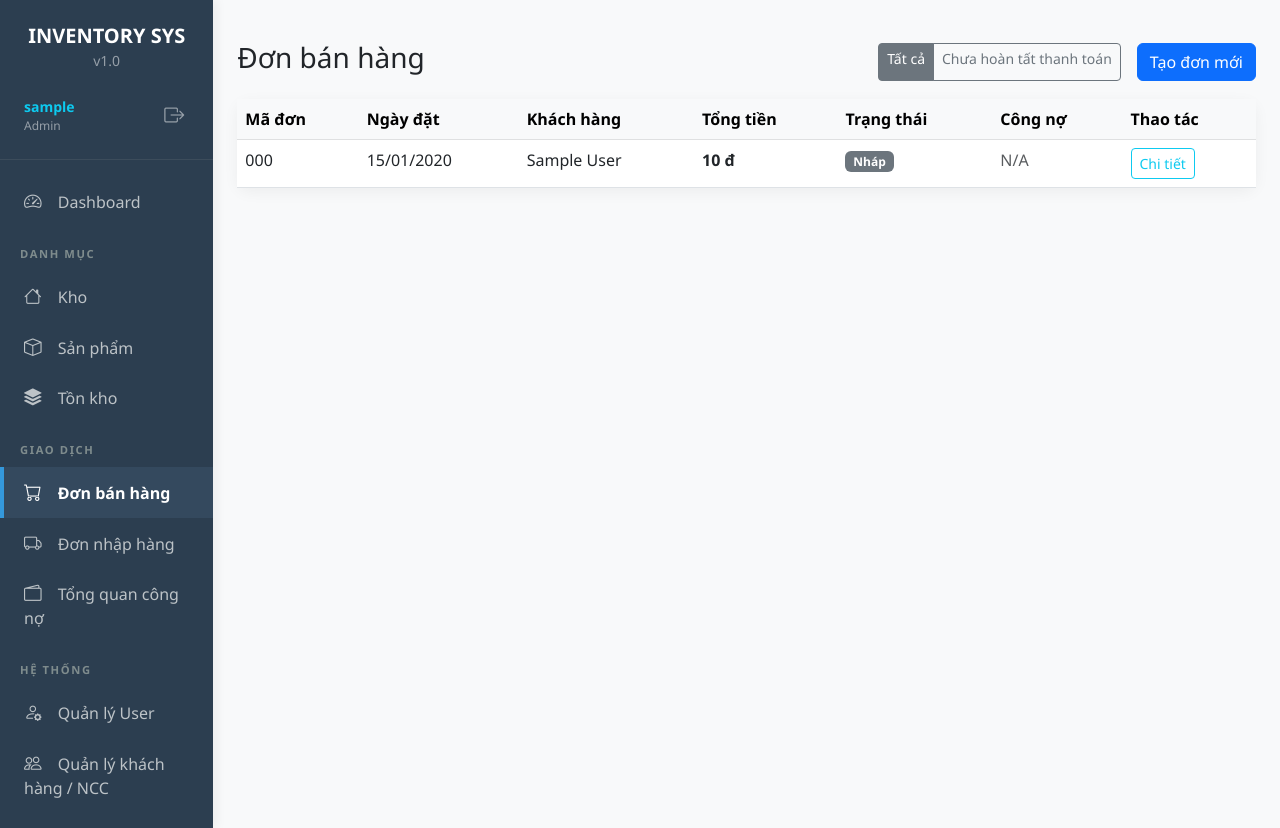
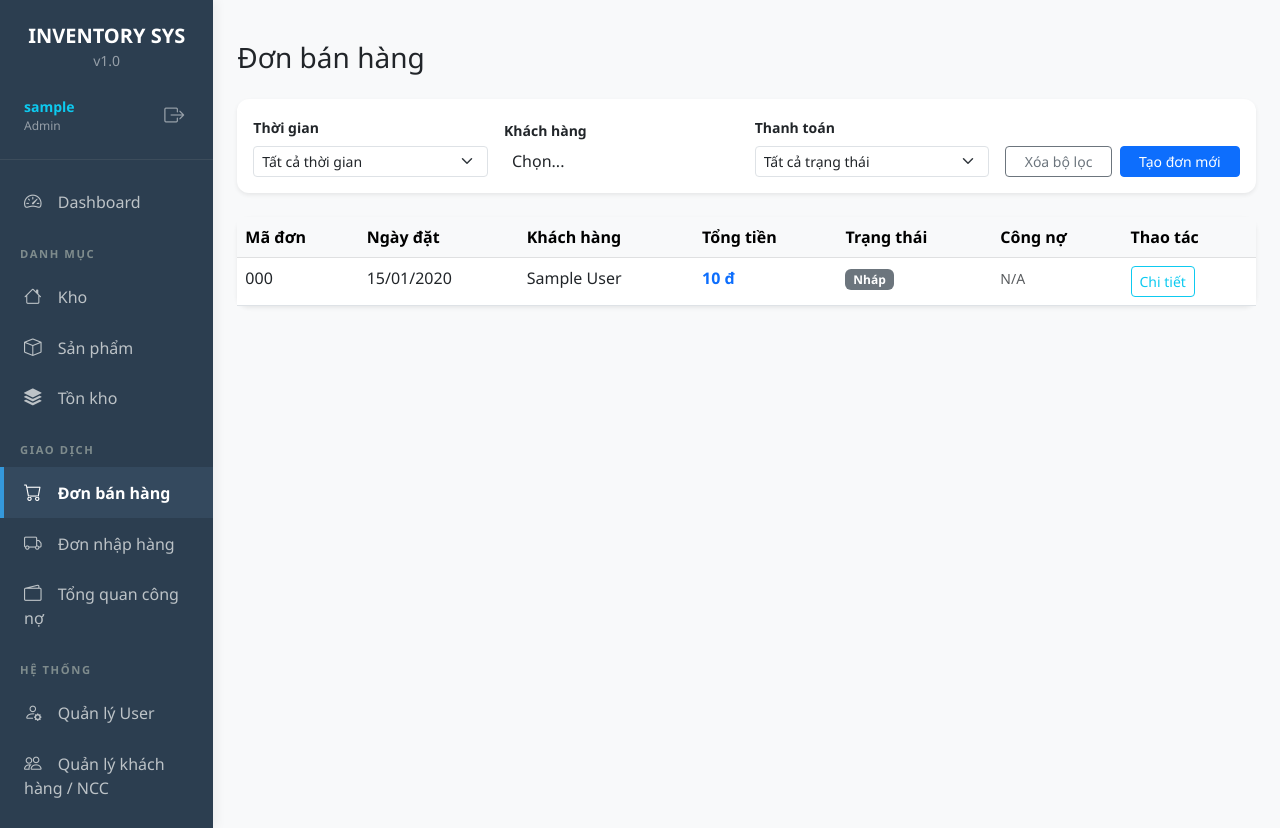
Before and after one commit to tinhduong/inventory_system, a Django app: page /orders/sales/ in a window 1280 px wide. Run offline with Django 5.2, Linux system fonts and the light colour scheme; a user stored in the database is signed in; tables that the repository leaves empty hold one stand-in row (values such as "Sample post"); some libraries are stand-ins or nearby versions.

Commit message:
Implement combined filters for period and partner in order lists

```diff
--- a/orders/views.py
+++ b/orders/views.py
@@ -3,10 +3,32 @@ from django.views.generic import ListView, DetailView, CreateView, DeleteView
 from django.contrib.auth.mixins import LoginRequiredMixin
 from django.contrib import messages
 from django.urls import reverse
+from django.utils import timezone
+from datetime import timedelta
 from .models import SalesOrder, PurchaseOrder, OrderStatus
 from .forms import SalesOrderForm, SalesOrderLineFormSet, PurchaseOrderForm, PurchaseOrderLineFormSet
 from .services.sales_service import confirm_sales_order
 from .services.purchase_service import confirm_purchase_order
+from accounts.models import Customer
+
+def get_period_filter(period):
+    today = timezone.now().date()
+    if period == 'today':
+        return today, today
+    elif period == 'yesterday':
+        yesterday = today - timedelta(days=1)
+        return yesterday, yesterday
+    elif period == '7d':
+        return today - timedelta(days=7), today
+    elif period == '1m':
+        return today - timedelta(days=30), today
+    elif period == '3m':
+        return today - timedelta(days=90), today
+    elif period == '6m':
+        return today - timedelta(days=180), today
+    elif period == '1y':
+        return today - timedelta(days=365), today
+    return None, None
 
 class SalesListView(LoginRequiredMixin, ListView):
     model = SalesOrder
@@ -16,30 +38,42 @@ class SalesListView(LoginRequiredMixin, ListView):
 
     def get_queryset(self):
         queryset = super().get_queryset()
+
+        # 1. Filter by Payment Status (Unpaid)
         payment_status = self.request.GET.get('payment_status')
-
         if payment_status == 'unpaid':
             from django.db.models import Sum, Q, F
             from debt.models import DebtEntry
-
-            # Lấy các đơn đã xác nhận (vì chỉ đơn xác nhận mới có công nợ)
-            queryset = queryset.filter(status='CONFIRMED')
-
-            # Lọc các đơn có DebtEntry chưa hoàn tất
-            # remaining = amount - Sum(payments__amount)
+            queryset = queryset.filter(status=OrderStatus.CONFIRMED)
             debt_qs = DebtEntry.objects.filter(sales_order__isnull=False, is_settlement=False)
             debt_qs = debt_qs.annotate(total_paid=Sum('payments__amount'))
             unpaid_debt_ids = debt_qs.filter(
                 Q(total_paid__isnull=True) | Q(total_paid__lt=F('amount'))
             ).values_list('sales_order_id', flat=True)
+            queryset = queryset.filter(id__in=unpaid_debt_ids)
 
-            queryset = queryset.filter(id__in=unpaid_debt_ids)
+        # 2. Filter by Period
+        period = self.request.GET.get('period')
+        start_date, end_date = get_period_filter(period)
+        if start_date and end_date:
+            if start_date == end_date:
+                queryset = queryset.filter(order_date=start_date)
+            else:
+                queryset = queryset.filter(order_date__range=[start_date, end_date])
+
+        # 3. Filter by Customer
+        customer_id = self.request.GET.get('customer')
+        if customer_id:
+            queryset = queryset.filter(customer_id=customer_id)
 
         return queryset
 
     def get_context_data(self, **kwargs):
         context = super().get_context_data(**kwargs)
         context['payment_status'] = self.request.GET.get('payment_status', 'all')
+        context['current_period'] = self.request.GET.get('period', 'all')
+        context['current_customer'] = self.request.GET.get('customer', '')
+        context['customers'] = Customer.objects.all().order_by('name')
         return context
 
 class SalesDetailView(LoginRequiredMixin, DetailView):
@@ -87,7 +121,6 @@ def confirm_sales_view(request, pk):
         messages.error(request, f"Lỗi khi xác nhận: {str(e)}")
     return redirect('orders:sales-detail', pk=pk)
 
-# Purchase views are similar... I'll implement them below
 class PurchaseListView(LoginRequiredMixin, ListView):
     model = PurchaseOrder
     template_name = 'orders/purchase_list.html'
@@ -96,27 +129,42 @@ class PurchaseListView(LoginRequiredMixin, ListView):
 
     def get_queryset(self):
         queryset = super().get_queryset()
+
+        # 1. Filter by Payment Status (Unpaid)
         payment_status = self.request.GET.get('payment_status')
-
         if payment_status == 'unpaid':
             from django.db.models import Sum, Q, F
             from debt.models import DebtEntry
-
-            queryset = queryset.filter(status='CONFIRMED')
-
+            queryset = queryset.filter(status=OrderStatus.CONFIRMED)
             debt_qs = DebtEntry.objects.filter(purchase_order__isnull=False, is_settlement=False)
             debt_qs = debt_qs.annotate(total_paid=Sum('payments__amount'))
             unpaid_debt_ids = debt_qs.filter(
                 Q(total_paid__isnull=True) | Q(total_paid__lt=F('amount'))
             ).values_list('purchase_order_id', flat=True)
+            queryset = queryset.filter(id__in=unpaid_debt_ids)
 
-            queryset = queryset.filter(id__in=unpaid_debt_ids)
+        # 2. Filter by Period
+        period = self.request.GET.get('period')
+        start_date, end_date = get_period_filter(period)
+        if start_date and end_date:
+            if start_date == end_date:
+                queryset = queryset.filter(order_date=start_date)
+            else:
+                queryset = queryset.filter(order_date__range=[start_date, end_date])
+
+        # 3. Filter by Supplier
+        supplier_id = self.request.GET.get('supplier')
+        if supplier_id:
+            queryset = queryset.filter(supplier_id=supplier_id)
 
         return queryset
 
     def get_context_data(self, **kwargs):
         context = super().get_context_data(**kwargs)
         context['payment_status'] = self.request.GET.get('payment_status', 'all')
+        context['current_period'] = self.request.GET.get('period', 'all')
+        context['current_supplier'] = self.request.GET.get('supplier', '')
+        context['suppliers'] = Customer.objects.all().order_by('name')
         return context
 
 class PurchaseDetailView(LoginRequiredMixin, DetailView):
--- a/templates/orders/sales_list.html
+++ b/templates/orders/sales_list.html
@@ -3,15 +3,49 @@
 {% block content %}
 <div class="d-flex justify-content-between align-items-center mb-3">
     <h3>Đơn bán hàng</h3>
-    <div class="d-flex gap-2">
-        <div class="btn-group me-2">
-            <a href="?payment_status=all" class="btn btn-sm btn-outline-secondary {% if payment_status == 'all' %}active{% endif %}">Tất cả</a>
-            <a href="?payment_status=unpaid" class="btn btn-sm btn-outline-secondary {% if payment_status == 'unpaid' %}active{% endif %}">Chưa hoàn tất thanh toán</a>
-        </div>
-        <a href="{% url 'orders:sales-create' %}" class="btn btn-primary">Tạo đơn mới</a>
+</div>
+
+<div class="card shadow-sm mb-4">
+    <div class="card-body p-3">
+        <form method="GET" class="row g-3 align-items-end">
+            <div class="col-md-3">
+                <label class="form-label small fw-bold">Thời gian</label>
+                <select name="period" class="form-select form-select-sm" onchange="this.form.submit()">
+                    <option value="all" {% if current_period == 'all' %}selected{% endif %}>Tất cả thời gian</option>
+                    <option value="yesterday" {% if current_period == 'yesterday' %}selected{% endif %}>Hôm qua</option>
+                    <option value="today" {% if current_period == 'today' %}selected{% endif %}>Hôm nay</option>
+                    <option value="7d" {% if current_period == '7d' %}selected{% endif %}>7 ngày gần đây</option>
+                    <option value="1m" {% if current_period == '1m' %}selected{% endif %}>1 tháng qua</option>
+                    <option value="3m" {% if current_period == '3m' %}selected{% endif %}>3 tháng qua</option>
+                    <option value="6m" {% if current_period == '6m' %}selected{% endif %}>6 tháng qua</option>
+                    <option value="1y" {% if current_period == '1y' %}selected{% endif %}>1 năm qua</option>
+                </select>
+            </div>
+            <div class="col-md-3">
+                <label class="form-label small fw-bold">Khách hàng</label>
+                <select name="customer" class="form-select form-select-sm search-select" onchange="this.form.submit()">
+                    <option value="">Tất cả khách hàng</option>
+                    {% for c in customers %}
+                    <option value="{{ c.pk }}" {% if current_customer == c.pk|stringformat:"s" %}selected{% endif %}>{{ c.name }}</option>
+                    {% endfor %}
+                </select>
+            </div>
+            <div class="col-md-3">
+                <label class="form-label small fw-bold">Thanh toán</label>
+                <select name="payment_status" class="form-select form-select-sm" onchange="this.form.submit()">
+                    <option value="all" {% if payment_status == 'all' %}selected{% endif %}>Tất cả trạng thái</option>
+                    <option value="unpaid" {% if payment_status == 'unpaid' %}selected{% endif %}>Chưa hoàn tất thanh toán</option>
+                </select>
+            </div>
+            <div class="col-md-3 text-end d-flex gap-2">
+                <a href="?" class="btn btn-sm btn-outline-secondary flex-grow-1">Xóa bộ lọc</a>
+                <a href="{% url 'orders:sales-create' %}" class="btn btn-sm btn-primary flex-grow-1">Tạo đơn mới</a>
+            </div>
+        </form>
     </div>
 </div>
-<div class="card">
+
+<div class="card shadow-sm">
     <div class="card-body p-0">
         <div class="table-responsive">
             <table class="table table-hover mb-0">
@@ -32,7 +66,7 @@
                         <td>{{ order.code }}</td>
                         <td>{{ order.order_date|date:"d/m/Y" }}</td>
                         <td>{{ order.customer.name }}</td>
-                        <td class="fw-bold">{{ order.total_amount|floatformat:0|intcomma }} đ</td>
+                        <td class="fw-bold text-primary">{{ order.total_amount|floatformat:0|intcomma }} đ</td>
                         <td>
                             <span class="badge {% if order.status == 'CONFIRMED' %}bg-success{% elif order.status == 'DRAFT' %}bg-secondary{% else %}bg-danger{% endif %}">
                                 {{ order.get_status_display }}
@@ -44,12 +78,16 @@
                                 {{ order.debt_status_display }}
                             </span>
                             {% else %}
-                            <span class="text-muted">N/A</span>
+                            <span class="text-muted small italic">N/A</span>
                             {% endif %}
                         </td>
                         <td>
                             <a href="{% url 'orders:sales-detail' order.pk %}" class="btn btn-sm btn-outline-info">Chi tiết</a>
                         </td>
+                    </tr>
+                    {% empty %}
+                    <tr>
+                        <td colspan="7" class="text-center py-4 text-muted">Không tìm thấy đơn hàng nào phù hợp với bộ lọc.</td>
                     </tr>
                     {% endfor %}
                 </tbody>
```
Also changed, not shown: templates/orders/purchase_list.html (+47 -9 lines).
